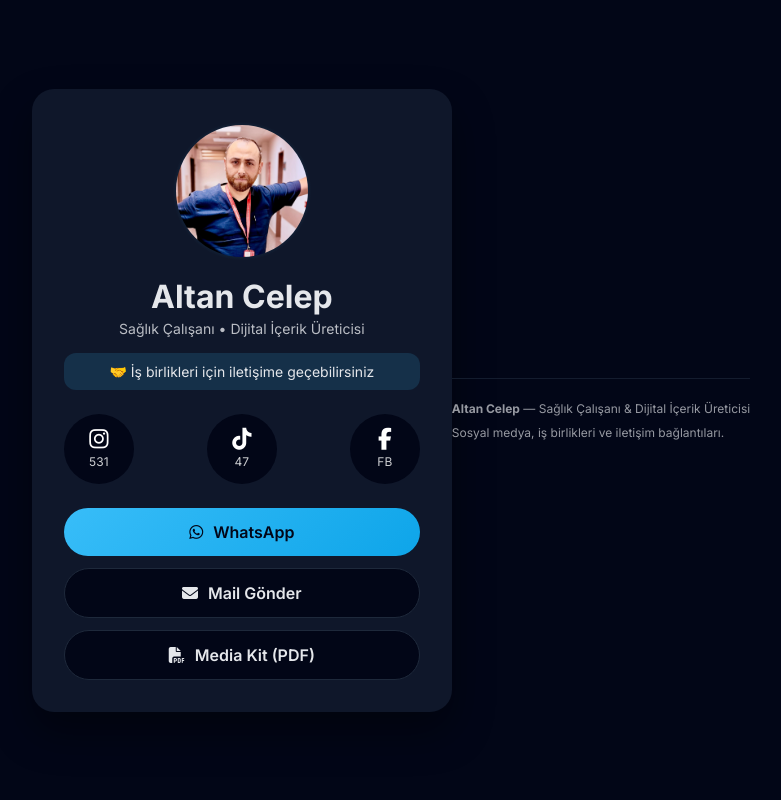
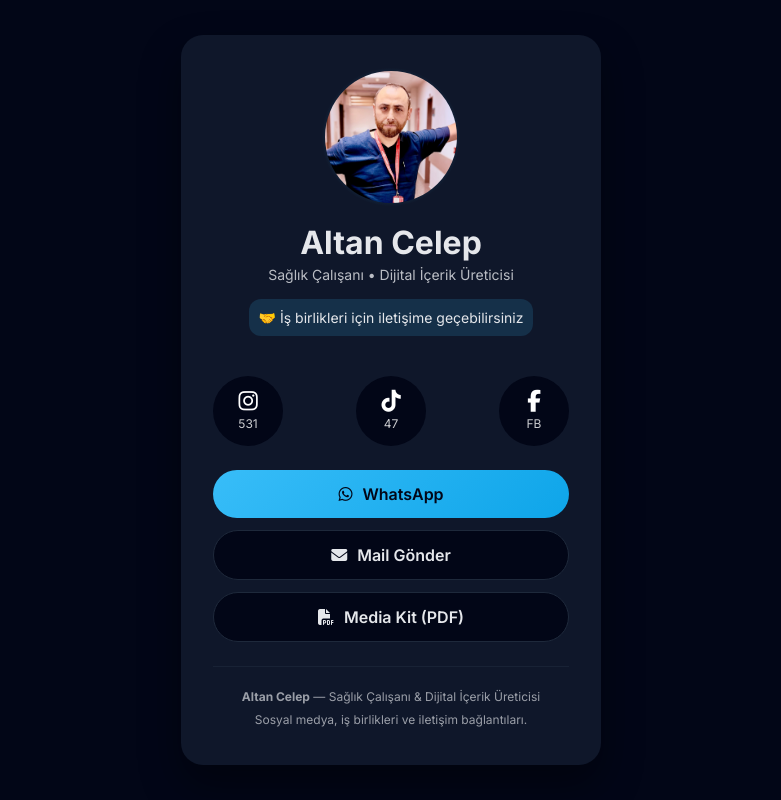
Before and after one commit to altancelep/altancelep, a plain HTML site: page index.html in a window 1280 px wide. Shown: the whole page, without its empty margins (249-1030 px from the left). Drawn offline with Linux system fonts and the light colour scheme.

Commit message:
Update index.html

```diff
--- a/index.html
+++ b/index.html
@@ -61,6 +61,9 @@ body{
   border-radius:22px;
   text-align:center;
   box-shadow:0 20px 40px rgba(0,0,0,.4);
+  display:flex;
+  flex-direction:column;
+  align-items:center;
 }
 .profile{
   width:140px;
@@ -89,6 +92,7 @@ h1{margin:16px 0 4px}
   display:flex;
   justify-content:space-between;
   margin:24px 0;
+  width:100%;
 }
 .icon-btn{
   width:70px;
@@ -108,12 +112,17 @@ h1{margin:16px 0 4px}
   margin-top:4px;
   opacity:.8;
 }
+.buttons{
+  display:flex;
+  flex-direction:column;
+  width:100%;
+  gap:12px;
+}
 .buttons a{
   display:flex;
   align-items:center;
   justify-content:center;
   gap:10px;
-  margin-top:12px;
   padding:14px;
   border-radius:999px;
   background:linear-gradient(135deg,#38bdf8,#0ea5e9);
@@ -135,6 +144,7 @@ h1{margin:16px 0 4px}
   font-size:12px;
   line-height:1.6;
   opacity:.65;
+  width:100%;
 }
 .site-footer p{
   margin:4px 0;
@@ -178,8 +188,6 @@ h1{margin:16px 0 4px}
     </a>
   </div>
 
-</div>
-
   <footer class="site-footer" itemscope itemtype="https://schema.org/Person">
     <p>
       <strong itemprop="name">Altan Celep</strong> —
@@ -190,5 +198,6 @@ h1{margin:16px 0 4px}
     </p>
   </footer>
 
+</div>
 </body>
 </html>
```
Lines whose indentation alone changed are shown as unchanged.
